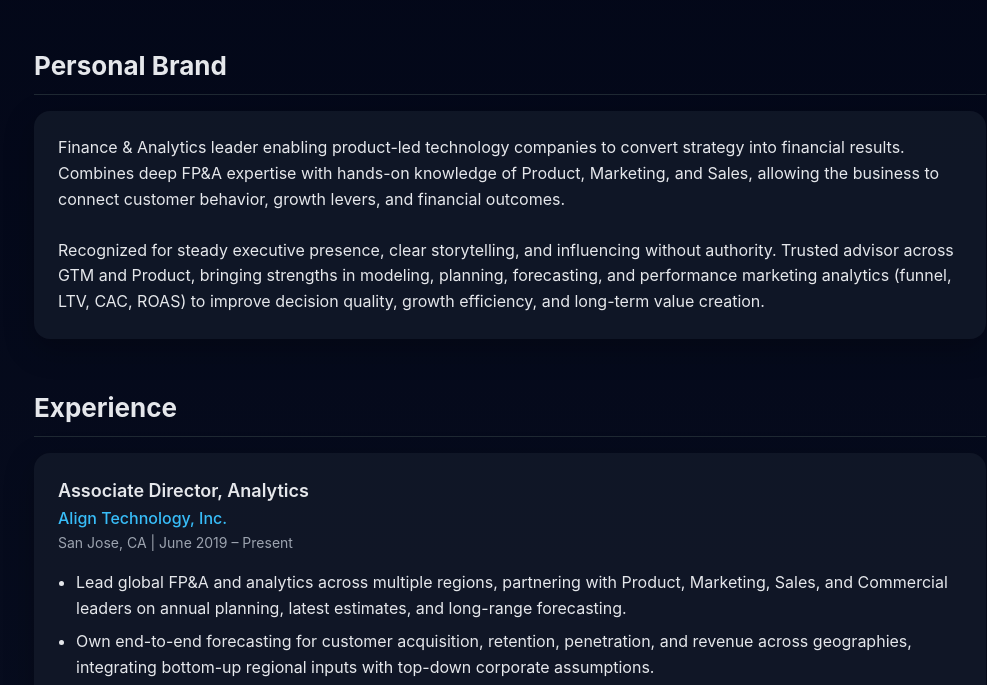
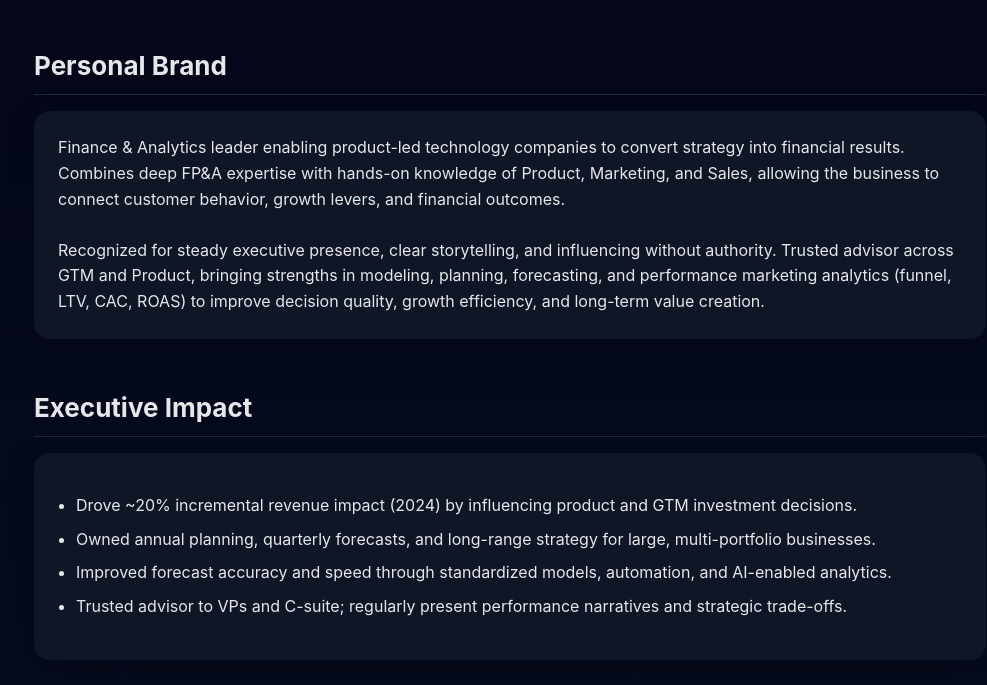
Before and after one commit to jhello123/jyoti-jain, a plain HTML site: page index.html in a window 1280 px wide. Shown: the part 256-941 px from the top of the page, without its empty margins (130-1117 px from the left). Drawn offline with Linux system fonts and the light colour scheme.

Commit message:
Update index.html

```diff
--- a/index.html
+++ b/index.html
@@ -150,6 +150,18 @@
     </section>
 
     <section>
+      <h2>Executive Impact</h2>
+      <div class="card">
+        <ul>
+          <li>Drove ~20% incremental revenue impact (2024) by influencing product and GTM investment decisions.</li>
+          <li>Owned annual planning, quarterly forecasts, and long-range strategy for large, multi-portfolio businesses.</li>
+          <li>Improved forecast accuracy and speed through standardized models, automation, and AI-enabled analytics.</li>
+          <li>Trusted advisor to VPs and C-suite; regularly present performance narratives and strategic trade-offs.</li>
+        </ul>
+      </div>
+    </section>
+
+    <section>
       <h2>Experience</h2>
 
       <div class="card">
```
